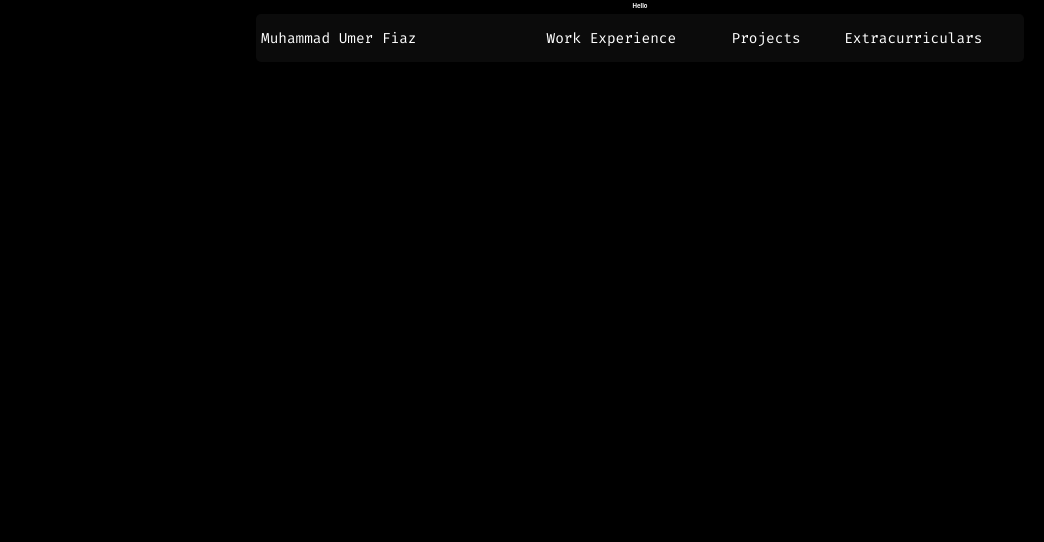
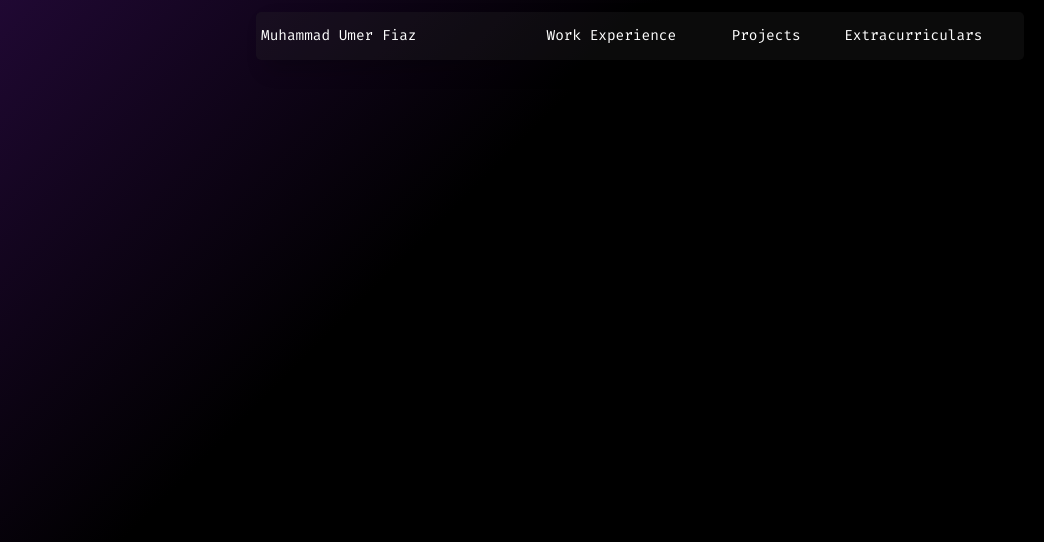
Before and after one commit to nopunindented/Portfolio-Umer, a React (Create React App) app in the folder portfolio/: page / in a window 1280 px wide. Shown: the top 542 px of the page, without its empty margins (0-1044 px from the left). Built offline with nearby package versions, Linux system fonts and the light colour scheme.

Commit message:
"base animation set"

```diff
--- /dev/null
+++ b/portfolio/src/components/SlideAnimation.tsx
@@ -0,0 +1,11 @@
+import React from "react";
+
+const SlideAnimation: React.FC = () => {
+  return (
+    <>
+      <div className="bg"></div>
+    </>
+  );
+};
+
+export default SlideAnimation;
--- a/portfolio/src/index.css
+++ b/portfolio/src/index.css
@@ -1,5 +1,6 @@
 body {
   margin: 0;
+  height: 1000px;
   background-color: black;
   font-family: -apple-system, BlinkMacSystemFont, "Segoe UI", "Roboto", "Oxygen",
     "Ubuntu", "Cantarell", "Fira Sans", "Droid Sans", "Helvetica Neue",
@@ -12,3 +13,23 @@ code {
   font-family: source-code-pro, Menlo, Monaco, Consolas, "Courier New",
     monospace;
 }
+
+/* SlideAnimation.tsx Classes and styling after this */
+.bg {
+  background: linear-gradient(-45deg, #000000, #000000, #8523d5, #000000);
+  background-size: 400% 400%;
+  animation: gradient 15s ease infinite;
+  height: 100vh;
+}
+
+@keyframes gradient {
+  0% {
+    background-position: 0% 50%;
+  }
+  50% {
+    background-position: 100% 50%;
+  }
+  100% {
+    background-position: 0% 50%;
+  }
+}
--- a/portfolio/src/pages/Home.tsx
+++ b/portfolio/src/pages/Home.tsx
@@ -1,11 +1,12 @@
 import React from "react";
 import "./home.css";
+import SlideAnimation from "../components/SlideAnimation";
 
 const HomePage: React.FC = () => {
   return (
     <div>
       <div className="home_layout">
-        <h1 className="glass_text">Hello</h1>
+        <SlideAnimation />
       </div>
     </div>
   );
```
